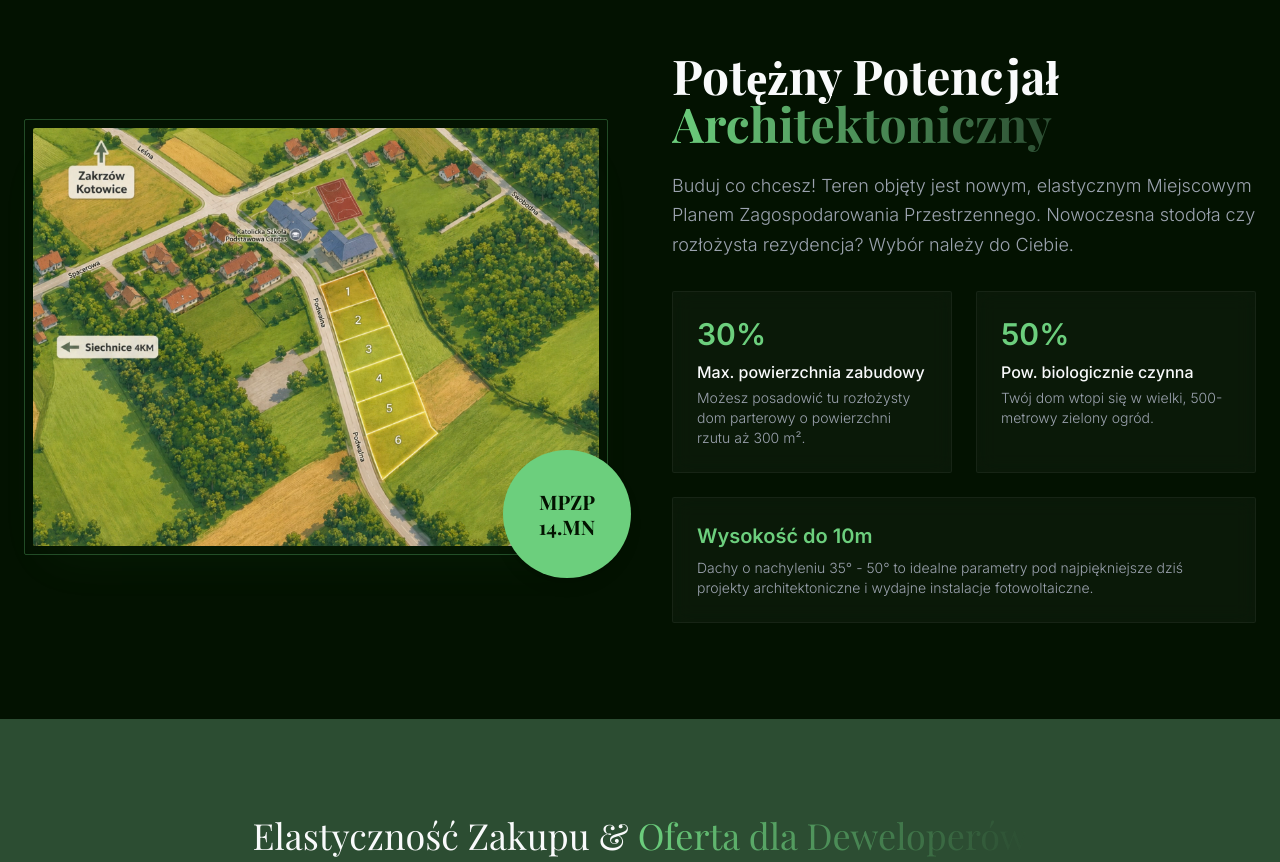
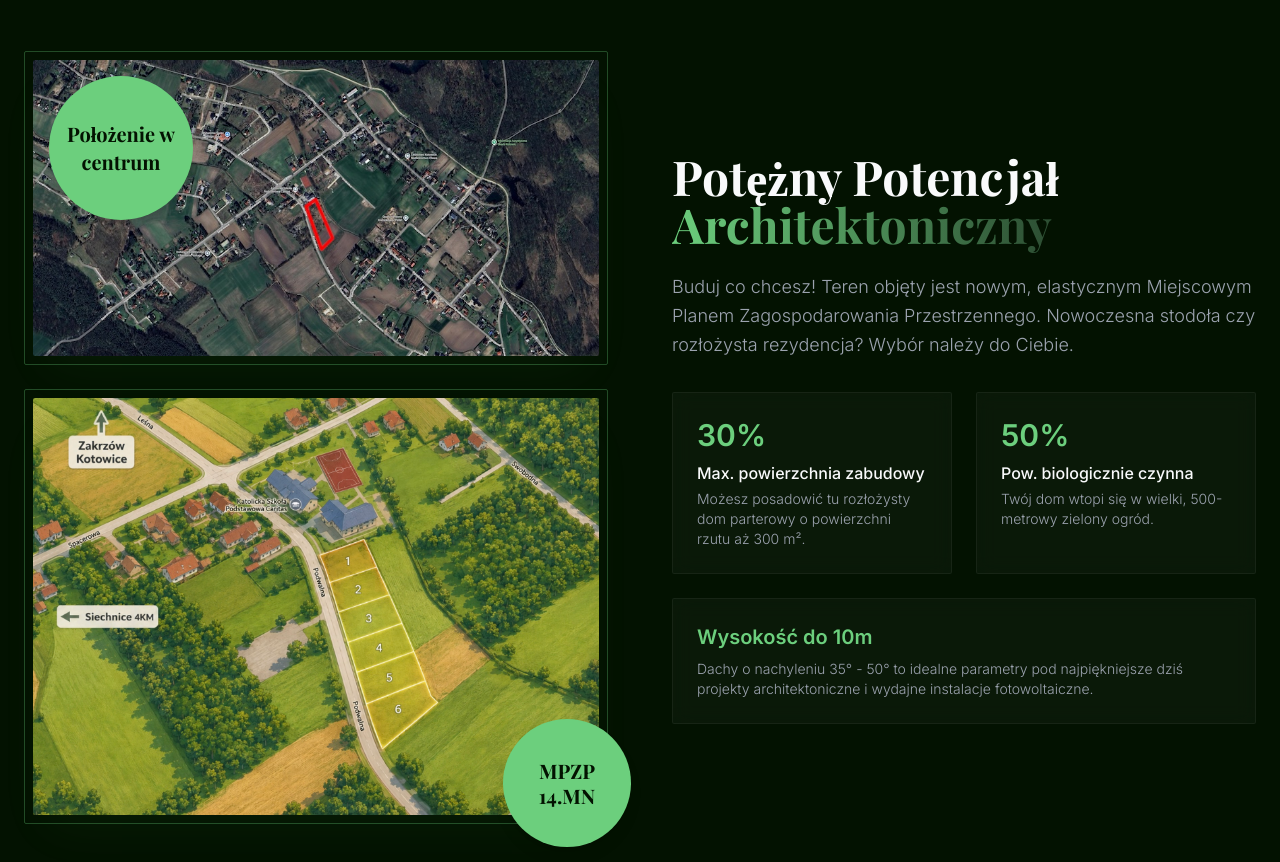
Before and after one commit to podwalna/podwalna.github.io, a plain HTML site: page index.html in a window 1280 px wide. Shown: the part 2480-3342 px from the top of the page. Drawn offline with nearby package versions, Linux system fonts and the light colour scheme; a web font is replaced by a local one.

Commit message:
Add files via upload

```diff
--- a/index.html
+++ b/index.html
@@ -216,10 +216,18 @@
         <div class="container mx-auto px-6">
             <div class="flex flex-col lg:flex-row items-center gap-16">
                 <div class="w-full lg:w-1/2" data-aos="fade-right">
-                    <div class="relative p-2 border border-green-accent/30 rounded-sm">
-                        <img src="pic5.jpg" alt="Nowoczesna stodoła projekt" class="w-full h-auto object-cover rounded-sm shadow-2xl shadow-green-accent/5">
-                        <div class="absolute -bottom-6 -right-6 w-32 h-32 bg-green-accent flex items-center justify-center rounded-full shadow-lg">
-                            <span class="font-serif text-green-primary font-bold text-xl text-center leading-tight">MPZP<br>14.MN</span>
+                    <div class="flex flex-col gap-6">
+                        <div class="relative p-2 border border-green-accent/30 rounded-sm">
+                            <img src="pic6.jpg" alt="Położenie działki w centrum" class="w-full h-auto object-cover rounded-sm shadow-2xl shadow-green-accent/5">
+                            <div class="absolute top-4 left-4 md:top-6 md:left-6 w-28 h-28 md:w-36 md:h-36 bg-green-accent flex items-center justify-center rounded-full shadow-lg p-4">
+                                <span class="font-serif text-green-primary font-bold text-base md:text-xl text-center leading-tight">Położenie w centrum</span>
+                            </div>
+                        </div>
+                        <div class="relative p-2 border border-green-accent/30 rounded-sm">
+                            <img src="pic5.jpg" alt="Nowoczesna stodoła projekt" class="w-full h-auto object-cover rounded-sm shadow-2xl shadow-green-accent/5">
+                            <div class="absolute -bottom-6 -right-6 w-32 h-32 bg-green-accent flex items-center justify-center rounded-full shadow-lg">
+                                <span class="font-serif text-green-primary font-bold text-xl text-center leading-tight">MPZP<br>14.MN</span>
+                            </div>
                         </div>
                     </div>
                 </div>
```
Also changed, not shown: pic6.jpg (added).
